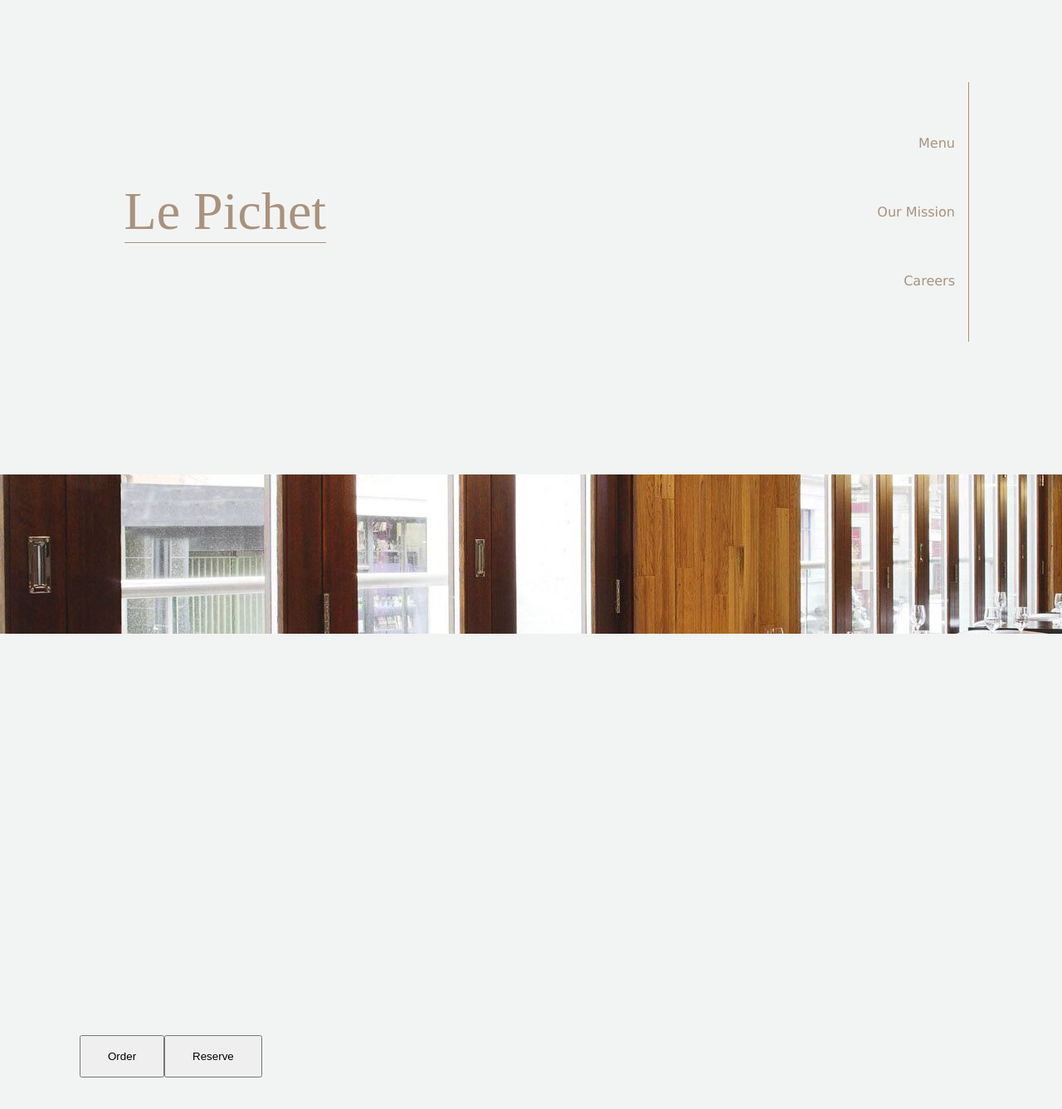
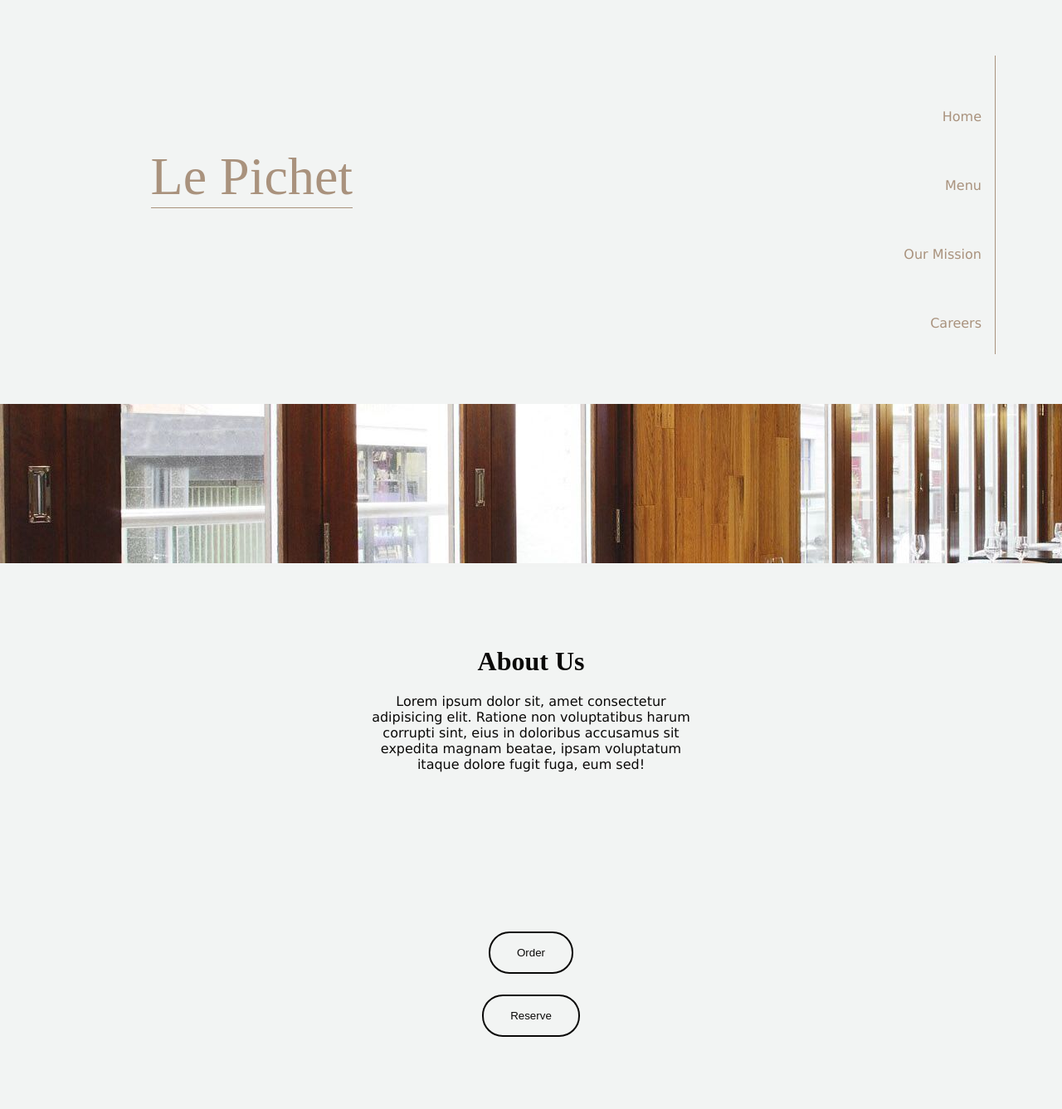
Before and after one commit to ADImantra/Restaurant-Page, a website built with webpack: page dist/index.html in a window 1280 px wide. Shown: the part 61-1398 px from the top of the page at 83% size. Built offline with nearby package versions, Linux system fonts and the light colour scheme; files whose address does not match are found by name.

Commit message:
Design for Home Page complete

```diff
--- a/src/index.js
+++ b/src/index.js
@@ -9,10 +9,12 @@
     const sideBar = document.createElement(`div`);
     const linkList = document.createElement(`ul`)
 
+    const homePage = document.createElement(`li`)
     const menu = document.createElement(`li`)
     const ourMission = document.createElement(`li`)
     const careers = document.createElement(`li`)
 
+    homePage.textContent = "Home"
     menu.textContent = "Menu";
     ourMission.textContent = "Our Mission";
     careers.textContent = "Careers";
@@ -21,6 +23,7 @@
     sideBar.classList.add(`side-bar`);
     linkList.classList.add(`links`);
 
+    linkList.appendChild(homePage)
     linkList.appendChild(menu)
     linkList.appendChild(ourMission)
     linkList.appendChild(careers)
@@ -49,6 +52,14 @@
 
 const createMain = () => {
     const main = document.createElement(`main`);
+    const aboutUsHead = document.createElement(`h1`)
+    const aboutUsBody = document.createElement(`p`)
+
+    aboutUsHead.textContent = "About Us"
+    aboutUsBody.textContent = "Lorem ipsum dolor sit, amet consectetur adipisicing elit. Ratione non voluptatibus harum corrupti sint, eius in doloribus accusamus sit expedita magnam beatae, ipsam voluptatum itaque dolore fugit fuga, eum sed!"
+
+    main.appendChild(aboutUsHead)
+    main.appendChild(aboutUsBody)
 
     return main
 };
--- a/src/style.css
+++ b/src/style.css
@@ -25,7 +25,7 @@
 }
 
 header {
-    padding: 6rem;
+    padding: 4rem;
     background-color: var(--off-white);
 
     display: flex;
@@ -57,8 +57,7 @@
     grid-column: 3 / 4;
     background-color: var(--off-white);
     padding: 4rem 1rem;
-
-    max-height: 460px;
+    max-height: 420px;
 
 }
 
@@ -73,6 +72,7 @@
     text-align: end;
 
     border-right: solid 1px var(--earthy-brown);
+    max-height: 360px;
 
 }
 
@@ -97,15 +97,53 @@
 }
 
 main {
-    padding: 12rem;
+    display: flex;
+    flex-direction: column;
+    align-items: center;
+    justify-content: center;
+    gap: 20px;
+    padding: 6rem;
     background-color: var(--off-white);
+}
+
+main h1 {
+    font-family: "CafeFrancoise";
+    color: var(--earthy-black);
+}
+
+main p {
+    font-family: Verdana, Geneva, Tahoma, sans-serif;
+    color: var(--earthy-black);
+    text-align: center;
+    max-width: 400px;
 }
 
 footer {
     padding: 6rem;
     background-color: var(--off-white);
+
+    display: flex;
+    flex: 1;
+    flex-direction: column;
+    align-items: center;
+    justify-content: center;
+
+    gap: 25px;
 }
 
 button {
+    transition: all 0.5s ease-in-out;
     padding: 1rem 2rem;
+    background-color: var(--off-white);
+    border: 2px solid var(--earthy-black);
+    color: var(--earthy-black);
+    border-radius: 25px;
 }
+
+button:hover {
+    padding: 1.2rem 2.4rem;
+    border: 2px solid var(--off-white);
+    background-color: var(--earthy-black);
+    color: var(--off-white);
+    border-radius: 25px;
+}
```
Also changed, not shown: dist/main.js.
